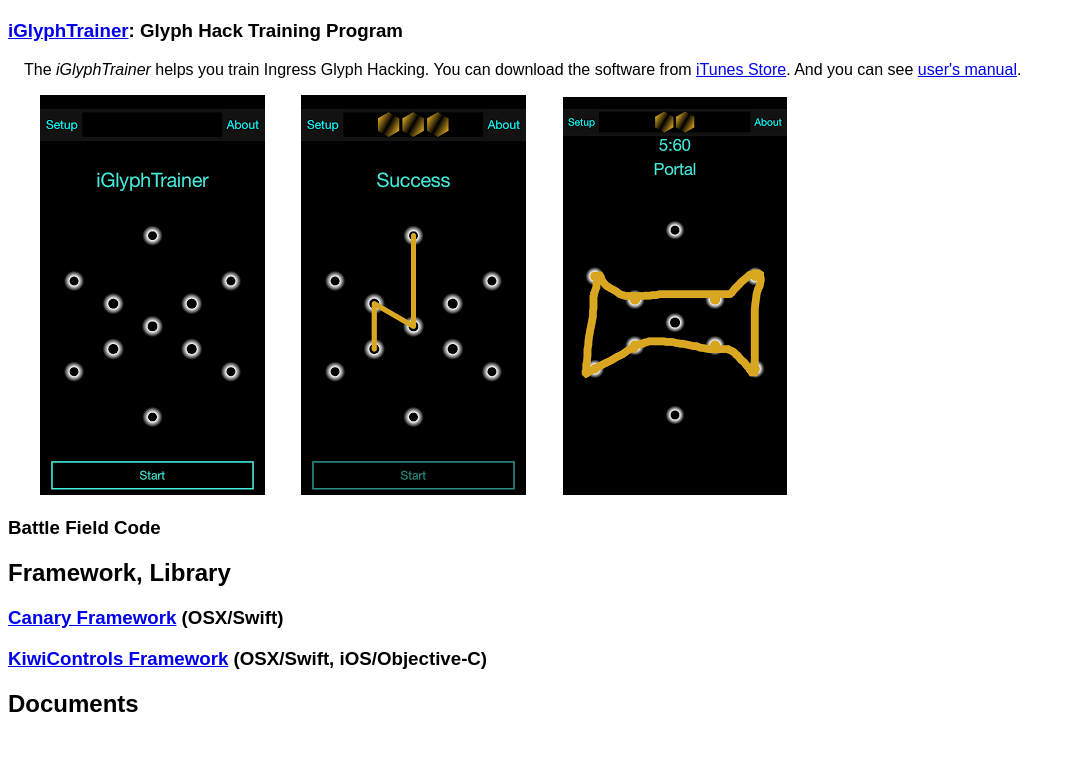
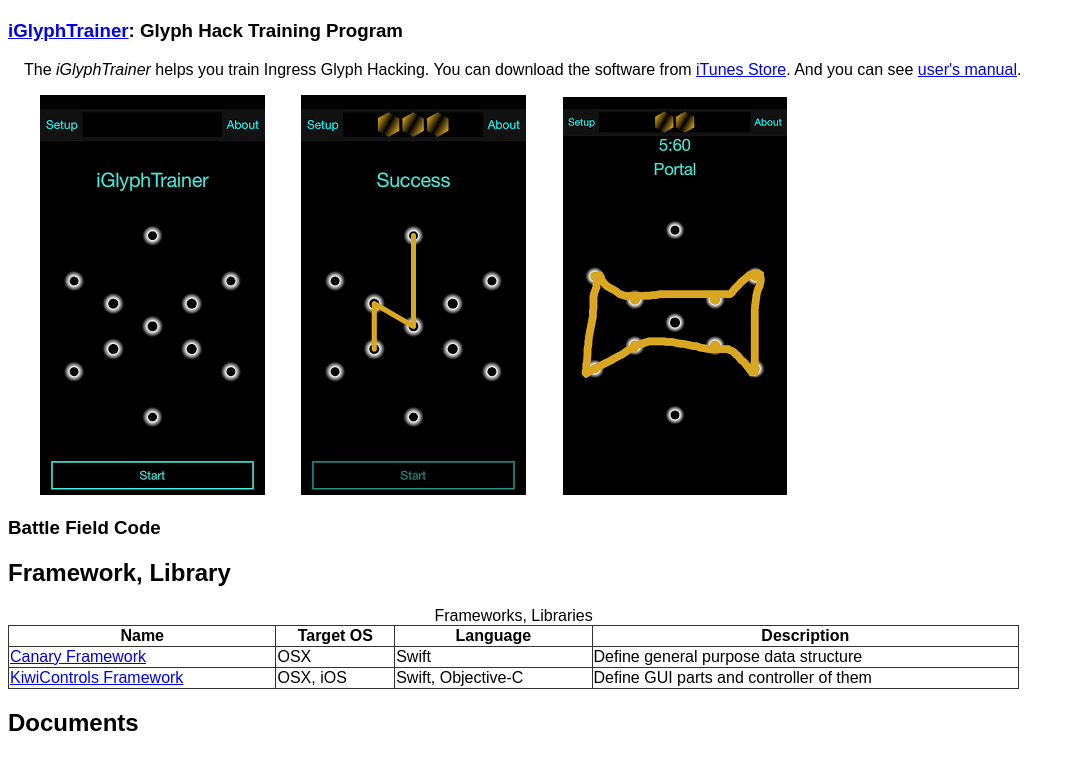
Before and after one commit to steelwheels/steelwheels.github.io, a plain HTML site: page index.html in a window 1280 px wide. Shown: the part 799-1556 px from the top of the page, without its empty margins (0-1075 px from the left). Drawn offline with Linux system fonts and the light colour scheme.

Commit message:
top: Update framework & library table

```diff
--- a/base.css
+++ b/base.css
@@ -3,6 +3,15 @@ body {
 }
 section　{
   display:block;
+}
+
+table {
+  border-collapse: collapse;
+}
+
+th, td {　/*「,（カンマ）」で区切って複数のセレクタを指定しています*/
+  border-collapse: collapse;
+  border:1px solid #333;
 }
 
 img {
--- a/index.html
+++ b/index.html
@@ -40,8 +40,29 @@
         <img src="Products/iGlyphTrainer/iGlyphTrainer-Training-2.png" alt="iGlyphTrainer:Training 2"/>
       <h3>Battle Field Code</h3>
     <h2>Framework, Library</h2>
-      <h3><a href="http://steelwheels.github.io/Canary/">Canary Framework</a> (OSX/Swift)</h3>
-      <h3><a href="http://steelwheels.github.io/KiwiControls/">KiwiControls Framework</a> (OSX/Swift, iOS/Objective-C)</h3>
+      <table width="80%">
+        <caption>
+          Frameworks, Libraries
+        </caption>
+        <tr>
+          <th>Name</th>
+          <th>Target OS</th>
+          <th>Language</th>
+          <th>Description</th>
+        </tr>
+        <tr>
+          <td><a href="http://steelwheels.github.io/Canary/">Canary Framework</a></td>
+          <td>OSX</td>
+          <td>Swift</td>
+          <td>Define general purpose data structure</td>
+        </tr>
+        <tr>
+          <td><a href="http://steelwheels.github.io/KiwiControls/">KiwiControls Framework</a></td>
+          <td>OSX, iOS</td>
+          <td>Swift, Objective-C</td>
+          <td>Define GUI parts and controller of them</td>
+        </tr>
+      </table>
     <h2>Documents</h2>
   </section>
 </body>
```
